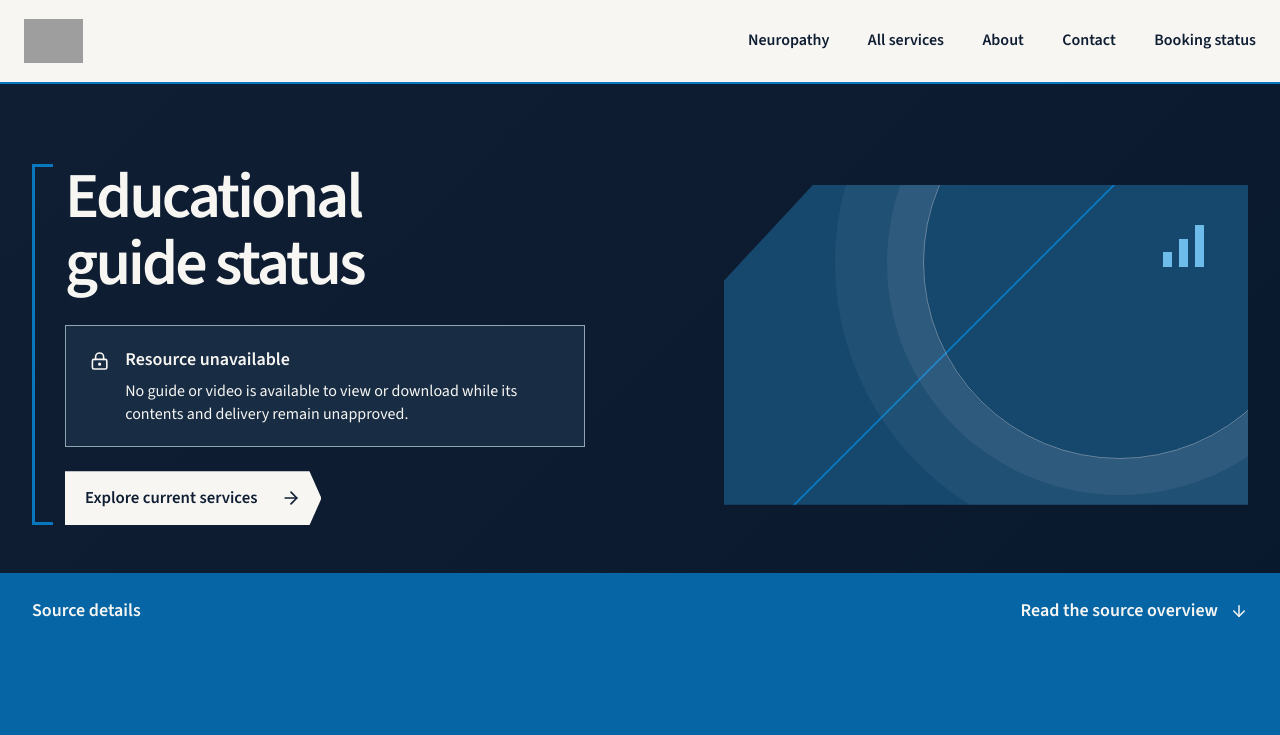
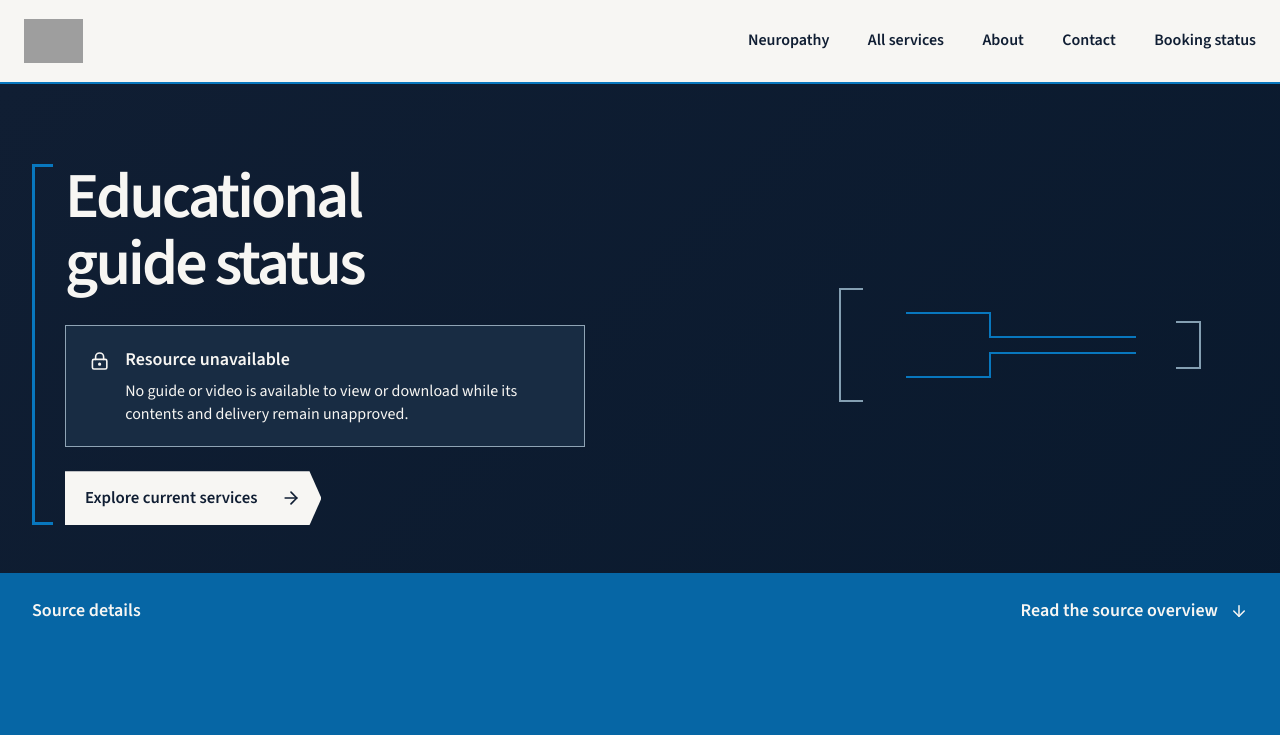
Before and after one commit to Landing-Pages-Websites/sigma-core-medical-center, a Next.js app: page /educational-guide in a window 1280 px wide. Shown: the top 735 px of the page. Built offline with nearby package versions, Linux system fonts and the light colour scheme; no server answers; grey boxes are pictures that could not be loaded.

Commit message:
Refine guide hero ornament to quiet bracket geometry

```diff
--- a/app/(batch-three)/educational-guide/guide.css
+++ b/app/(batch-three)/educational-guide/guide.css
@@ -30,59 +30,24 @@
 }
 
 .b3-guide-visual {
+  display: flex;
+  justify-content: flex-end;
   min-width: 0;
 }
 
 .b3-guide-stage {
-  position: relative;
-  display: flex;
-  flex-direction: column;
-  min-height: 320px;
-  padding: 38px 44px 34px;
-  isolation: isolate;
-  overflow: hidden;
-  background: #16486e;
-  clip-path: polygon(17% 0, 100% 0, 100% 100%, 0 100%, 0 30%);
+  display: block;
+  width: min(100%, 420px);
+  height: auto;
 }
 
-.b3-guide-stage::before {
-  content: "";
-  position: absolute;
-  inset: 0;
-  z-index: -1;
-  background: linear-gradient(135deg, transparent 0 46%, #0877be 46% 46.4%, transparent 46.4% 100%);
-  opacity: .9;
+.b3-guide-stage path {
+  stroke-width: 2;
+  vector-effect: non-scaling-stroke;
 }
 
-.b3-guide-stage::after {
-  content: "";
-  position: absolute;
-  right: -13%;
-  top: -37%;
-  width: 75%;
-  aspect-ratio: 1;
-  border: 1px solid rgba(199, 203, 208, .47);
-  border-radius: 50%;
-  box-shadow: 0 0 0 36px rgba(199, 203, 208, .08), 0 0 0 88px rgba(199, 203, 208, .06);
-  pointer-events: none;
-}
-
-.b3-guide-stage-mark {
-  display: flex;
-  align-items: end;
-  gap: 7px;
-  height: 44px;
-  margin-left: auto;
-}
-
-.b3-guide-stage-mark span {
-  width: 9px;
-  height: 15px;
-  background: #6dbce9;
-}
-
-.b3-guide-stage-mark span:nth-child(2) { height: 28px; }
-.b3-guide-stage-mark span:nth-child(3) { height: 42px; }
+.b3-guide-stage-bracket { stroke: #849fb2; }
+.b3-guide-stage-step { stroke: #0877be; }
 
 .b3-guide-rail {
   margin-top: 48px;
@@ -250,7 +215,7 @@
   .b3-guide-summary .b3-split { grid-template-columns: minmax(0, 1fr); gap: 28px; }
   .b3-guide-hero > .b3-shell.b3-split { gap: 28px; }
   .b3-guide-intro h1 { max-width: 12ch; }
-  .b3-guide-stage { min-height: 264px; padding: 26px; }
+  .b3-guide-stage { width: min(72%, 252px); }
   .b3-guide-rail { margin-top: 28px; }
   .b3-guide-summary { padding-block: 52px 44px; }
   .b3-guide-source { min-height: 0; }
--- a/src/components/batch-three/educational-guide/hero.tsx
+++ b/src/components/batch-three/educational-guide/hero.tsx
@@ -9,9 +9,12 @@ export function GuideHero(): React.ReactElement {
         <Link href="/services" className="b3-action">Explore current services <ArrowRight size={20} aria-hidden /></Link>
       </div>
       <div className="b3-guide-visual">
-        <div className="b3-guide-stage" aria-hidden="true">
-          <div className="b3-guide-stage-mark"><span /><span /><span /></div>
-        </div>
+        <svg className="b3-guide-stage" viewBox="0 0 420 160" fill="none" aria-hidden="true" focusable="false">
+          <path className="b3-guide-stage-bracket" d="M35 24H12V136H35" />
+          <path className="b3-guide-stage-step" d="M78 48H162V72H308" />
+          <path className="b3-guide-stage-step" d="M78 112H162V88H308" />
+          <path className="b3-guide-stage-bracket" d="M348 57H372V103H348" />
+        </svg>
       </div>
     </div>
     <div className="b3-guide-rail"><div className="b3-shell"><span>Source details</span><Link href="#resource-summary">Read the source overview <ArrowDown size={18} aria-hidden /></Link></div></div>
```
